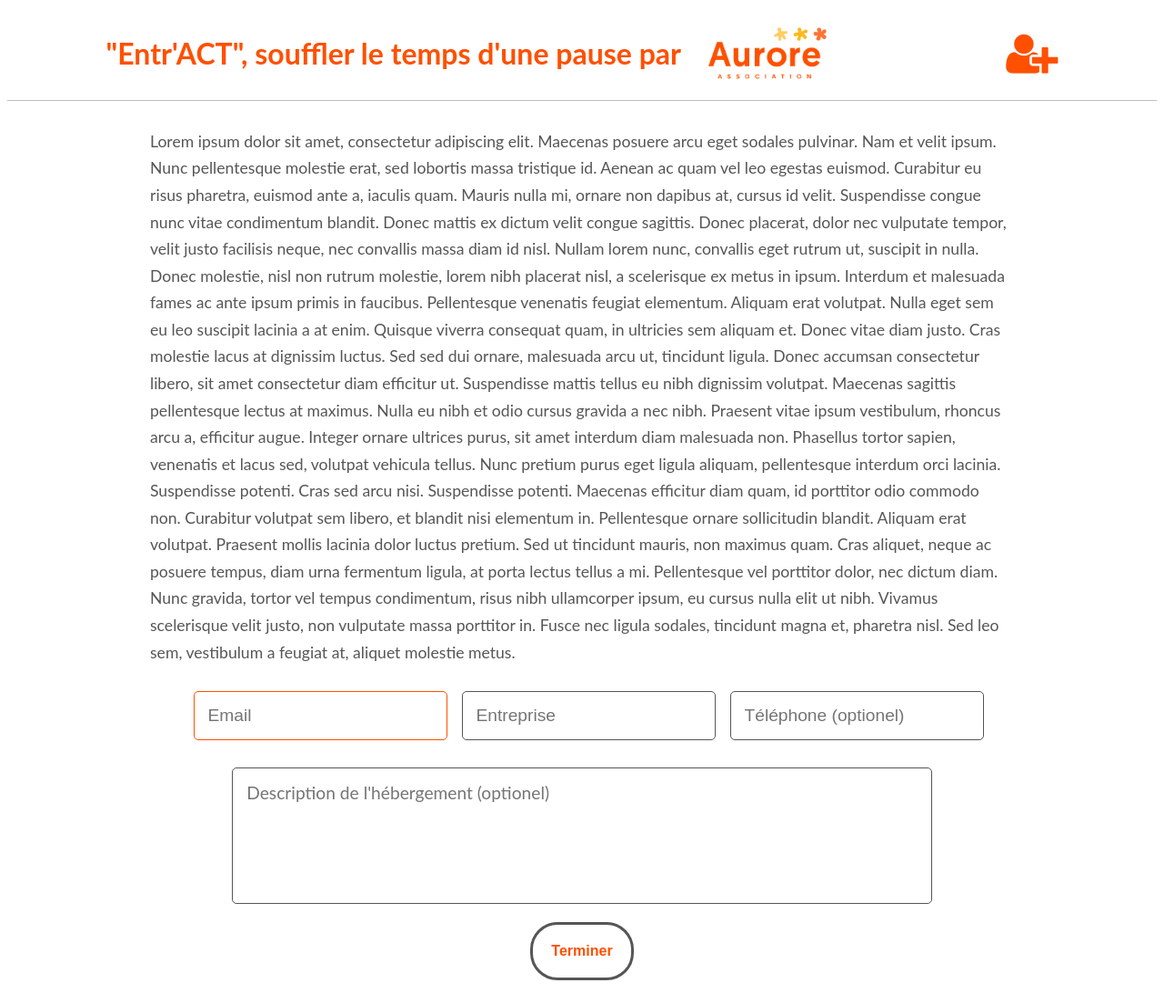
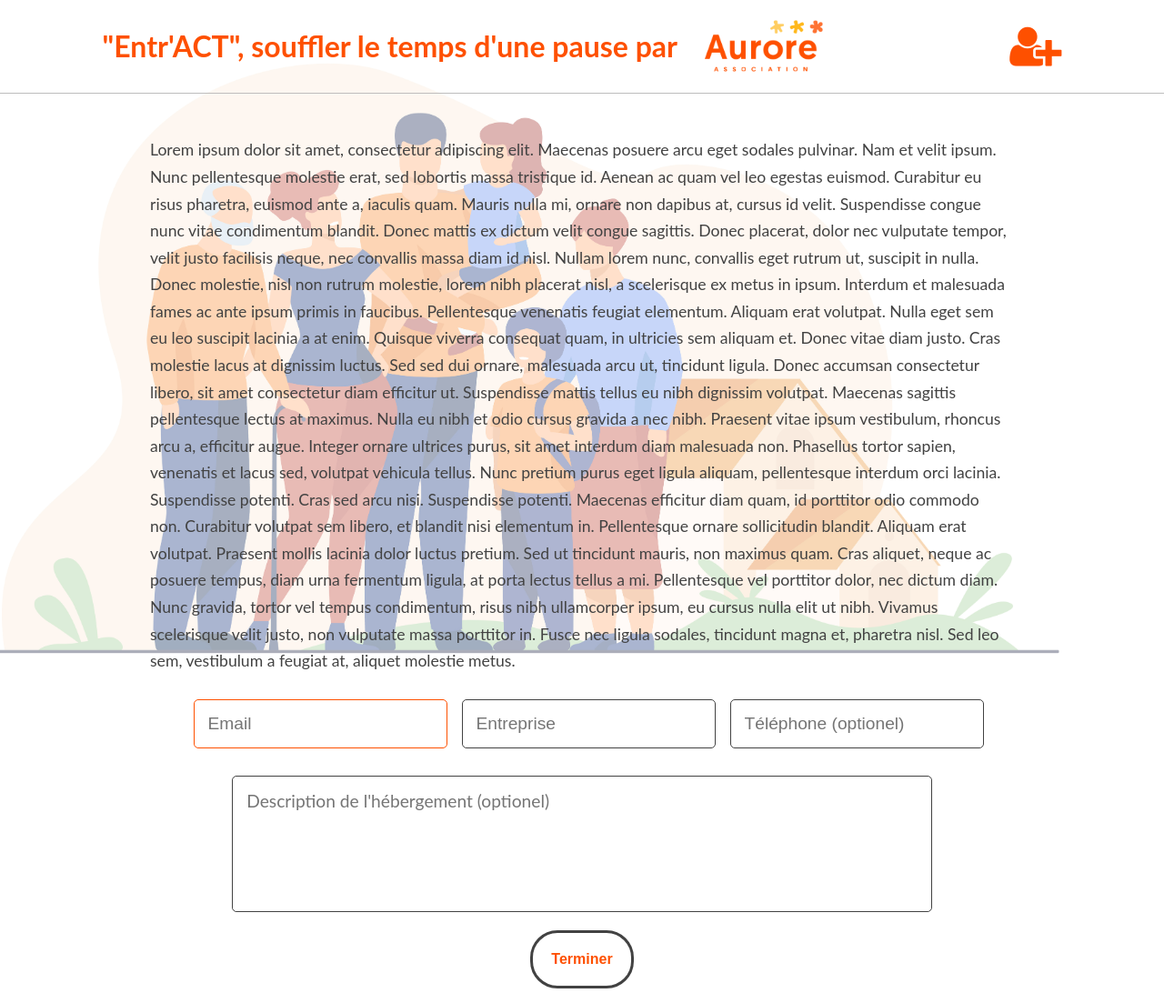
Before and after one commit to PeP-dev/aurore-hackaton, a Flask app: page /pro in a window 1280 px wide. Shown: the whole page at 91% size. Before the commit the page ends 1078 px from the top, so only its background shows below. Run offline with Flask 2, Linux system fonts and the light colour scheme.

Commit message:
grid layout and background

```diff
--- a/AuroreApp/static/styles/form.css
+++ b/AuroreApp/static/styles/form.css
@@ -8,6 +8,7 @@
     font-size: 1.2em;
     border:1px solid var(--secondary-color);
     transition:all .3s ease;
+    background: rgba(255,255,255,.8);
 }
 
 .field > input:focus-visible{
@@ -25,6 +26,7 @@ input:required::after {
     border: 2px solid var(--secondary-color);
     padding: 30px;
     border-radius: 10px;
+    background: rgba(255,255,255,.5);
     width:80%;
 }
 .box > form {
--- a/AuroreApp/static/styles/global.css
+++ b/AuroreApp/static/styles/global.css
@@ -1,8 +1,28 @@
 html {
     --main-color: #FE5000;
-    --secondary-color: #565656;
+    --secondary-color: #424242;
     font-family: Lato, sans-serif;
-    color: var(--secondary-color)
+    color: var(--secondary-color);
+}
+body {
+    position: relative;
+}
+html:before {
+    content: ' ';
+    display: block;
+    position: absolute;
+    left: 0;
+    top: 0;
+    width: 100%;
+    height: 100%;
+    opacity: 0.4;
+    background: url('../images/family.jpg') no-repeat;
+    background-size: cover;*
+-moz-transform: scaleX(-1);
+    -o-transform: scaleX(-1);
+    -webkit-transform: scaleX(-1);
+    transform: scaleX(-1);
+    -ms-filter: "FlipH";
 }
 .button {
     border-radius: 30px;
--- a/AuroreApp/static/styles/header.css
+++ b/AuroreApp/static/styles/header.css
@@ -1,5 +1,6 @@
 header {
     display: flex;
+    flex:0 1 auto;
     flex-wrap: wrap;
     justify-content: space-around;
     align-items: center;
--- a/AuroreApp/static/styles/homepage.css
+++ b/AuroreApp/static/styles/homepage.css
@@ -1,4 +1,61 @@
 .buttons {
     display: flex;
-    justify-content: space-around;
+    justify-content: stretch;
+    flex-grow:1;
+    gap:20px;
+    align-items: center;
 }
+.grid{
+    display: inline-grid;
+    grid-template-rows: 200px 200px;
+    grid-template-columns: 200px 200px;
+    grid-gap: 50px;
+}
+.grid-button {
+    text-align: center;
+    display: flex;
+    justify-content: center;
+    align-items: center;
+    border: 3px solid var(--main-color);
+    border-radius: 30px;
+    font-size: 1.5em;
+    font-weight: bolder;
+    text-decoration: none;
+    color:var(--main-color);
+}
+.main-menu {
+    flex: 1 1 auto;
+}
+body {
+    position: relative;
+    display: flex;
+    flex-flow: column;
+    height: 100%;
+    margin:0;
+}
+main {
+    display: flex;
+    flex: 1 1 auto;
+    flex-direction: row;
+    align-items: center;
+    justify-content: center;
+    height:auto;
+    gap:50px;
+}
+.title {
+    font-size:5em;
+    font-family: "Sofia", sans-serif;
+    color:var(--main-color);
+}
+.description {
+    font-size:2em;
+    text-align: center;
+}
+.wrapper {
+    padding:20px;
+    flex-basis: 50%;
+    display: flex;
+    flex-direction: column;
+    align-items: center;
+    gap:20px;
+}
```
Also changed, not shown: AuroreApp/templates/index.html (+15 -52 lines), AuroreApp/static/images/dinner.jpg (added), AuroreApp/static/images/family.jpg (added).
